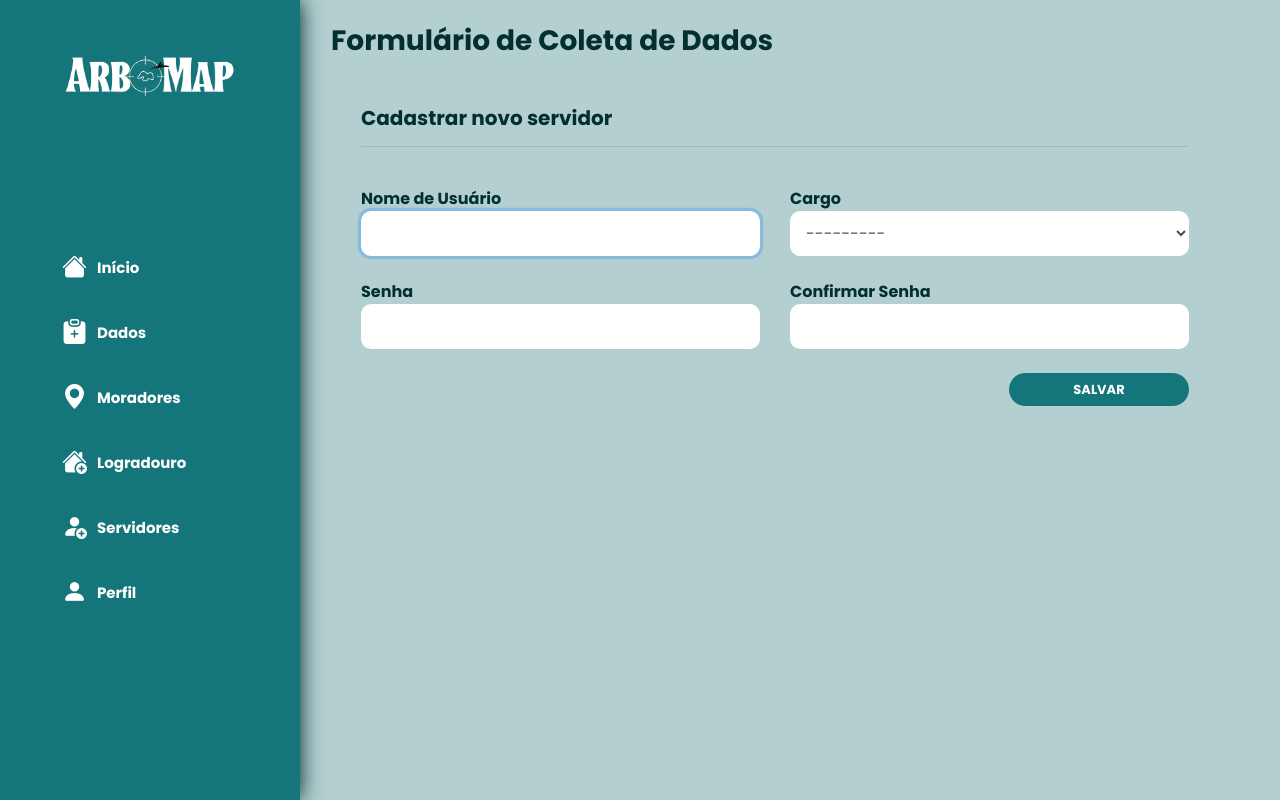
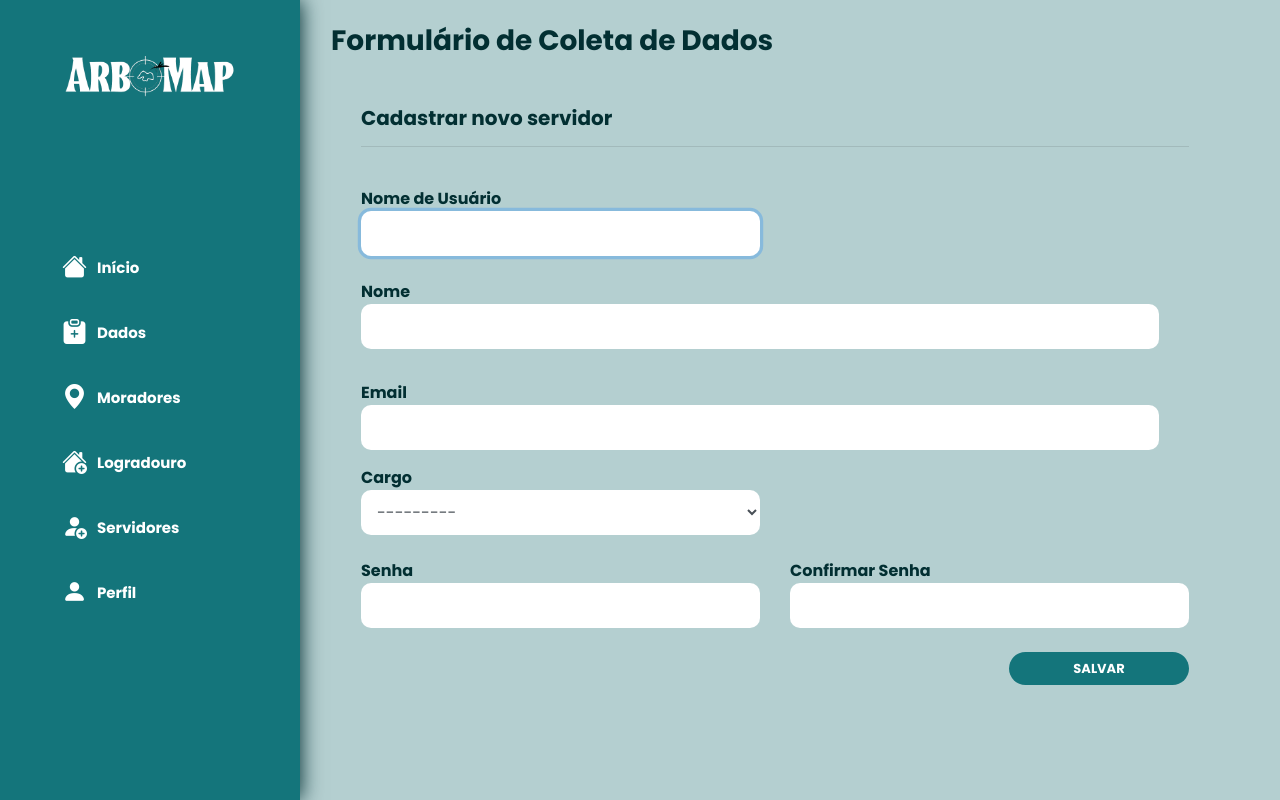
Before and after one commit to emiasm/tcc1, a Django app: page /users/criar in a window 1280 px wide. Run offline with Django 4.2, Linux system fonts and the light colour scheme; some libraries are stand-ins or nearby versions.

Commit message:
correcoes

```diff
--- a/perfil/models.py
+++ b/perfil/models.py
@@ -14,6 +14,4 @@ class Perfil (models.Model):
     complemento = models.CharField(blank=True, max_length=255)
     bairro = models.CharField(blank=True, max_length=255)
     cidade = models.CharField(blank=True, max_length=255)
-    name = models.CharField(blank=True, max_length=255)
-    email = models.EmailField(blank=True)
     foto_perfil = models.ImageField(upload_to='static/media/img', null=True, blank=True, default="static/media/img/user.png")
--- a/perfil/templates/perfil/form.html
+++ b/perfil/templates/perfil/form.html
@@ -16,7 +16,7 @@
                 </div>
             </div>
 
-            <div class="row col-12 mb-2 mt-2">
+            <!-- <div class="row col-12 mb-2 mt-2">
                 <div class='col-12'>
                     <div class="form-group">
                         <label for="nome" class='mb-0'><strong
@@ -38,7 +38,7 @@
                           </div>
                       </div>
                   </div>
-              </div>
+              </div> -->
 
             <div class="row mt-2 col-12 ">
                 <div class='col-6'>
--- a/users/forms.py
+++ b/users/forms.py
@@ -9,7 +9,7 @@ class UserRegistrationForm(UserCreationForm):
 
     class Meta:
         model = User
-        fields = ('username', 'password1', 'password2', 'cargo')
+        fields = ('username', 'password1', 'password2', 'cargo','name','email')
         widgets = {
             'cargo': forms.Select(attrs={
                 "class": "form-control",
@@ -17,6 +17,18 @@ class UserRegistrationForm(UserCreationForm):
             }),
         }
 
+    name = forms.CharField(
+        widget=forms.TextInput(attrs={
+            "class": "form-control",
+            "style": "height:45px; border:none; border-radius:10px"
+        })
+    )
+    email = forms.EmailField(
+        widget=forms.EmailInput(attrs={
+            "class": "form-control",
+            "style": "height:45px; border:none; border-radius:10px"
+        })
+    )
     username = forms.CharField(
         widget=forms.TextInput(attrs={
             "class": "form-control",
--- a/users/models.py
+++ b/users/models.py
@@ -9,6 +9,7 @@ TIPO_CARGO=(
 
 
 class User(AbstractUser):
+    email = models.EmailField(blank=True)
     name = models.CharField(_("Name of User"), blank=True, max_length=255)
     cargo = models.CharField(_("Cargo"), blank=True, max_length=255, choices=TIPO_CARGO)
     first_name = None  # type: ignore
--- a/users/templates/users/signup.html
+++ b/users/templates/users/signup.html
@@ -3,7 +3,7 @@
 {% load i18n %}
 
 {% block title %}
-  Cadastrar Servidor
+Cadastrar Servidor
 {% endblock %}
 {% block content %}
 
@@ -22,11 +22,31 @@
             <div class="row mt-2 col-12 ">
                 <div class='col-6'>
                     <div class="form-group">
-                        <label for="nome" class='mb-0'><strong
-                                style="color: #022f32">Nome de Usuário</strong></label>
+                        <label for="nome" class='mb-0'><strong style="color: #022f32">Nome de Usuário</strong></label>
                         <div class="caixa">
                             {{form.username}}
 
+                        </div>
+                    </div>
+                </div>
+                <div class="row col-12 mb-2 mt-2">
+                    <div class='col-12'>
+                        <div class="form-group">
+                            <label for="nome" class='mb-0'><strong style="color: #022f32">Nome</strong></label>
+                            <div class="caixa">
+                                {{form.name}}
+                            </div>
+                        </div>
+                    </div>
+                </div>
+
+                <div class="row mt-2 col-12 ">
+                    <div class='col-12'>
+                        <div class="form-group">
+                            <label for="nome" class='mb-0'><strong style="color: #022f32">Email</strong></label>
+                            <div class="caixa">
+                                {{form.email}}
+                            </div>
                         </div>
                     </div>
                 </div>
@@ -44,8 +64,7 @@
             <div class="row mt-2 col-12 ">
                 <div class='col-6'>
                     <div class="form-group">
-                        <label for="nome" class='mb-0'><strong
-                                style="color: #022f32">Senha</strong></label>
+                        <label for="nome" class='mb-0'><strong style="color: #022f32">Senha</strong></label>
                         <div class="caixa">
                             {{form.password1}}
                         </div>
@@ -54,8 +73,7 @@
 
                 <div class='col-6'>
                     <div class="form-group">
-                        <label for="nome" class='mb-0'><strong
-                                style="color: #022f32">Confirmar Senha</strong></label>
+                        <label for="nome" class='mb-0'><strong style="color: #022f32">Confirmar Senha</strong></label>
                         <div class="caixa">
                             {{form.password2}}
                         </div>
```
Also changed, not shown: perfil/forms.py (+2 -13 lines), users/templates/registration/profile.html (+4 -3 lines), db.sqlite3, perfil/migrations/0003_remove_perfil_email_remove_perfil_name.py (added), static/media/img/Captura_de_tela_2023-07-12_111601.png (added), users/migrations/0002_alter_user_email.py (added).
